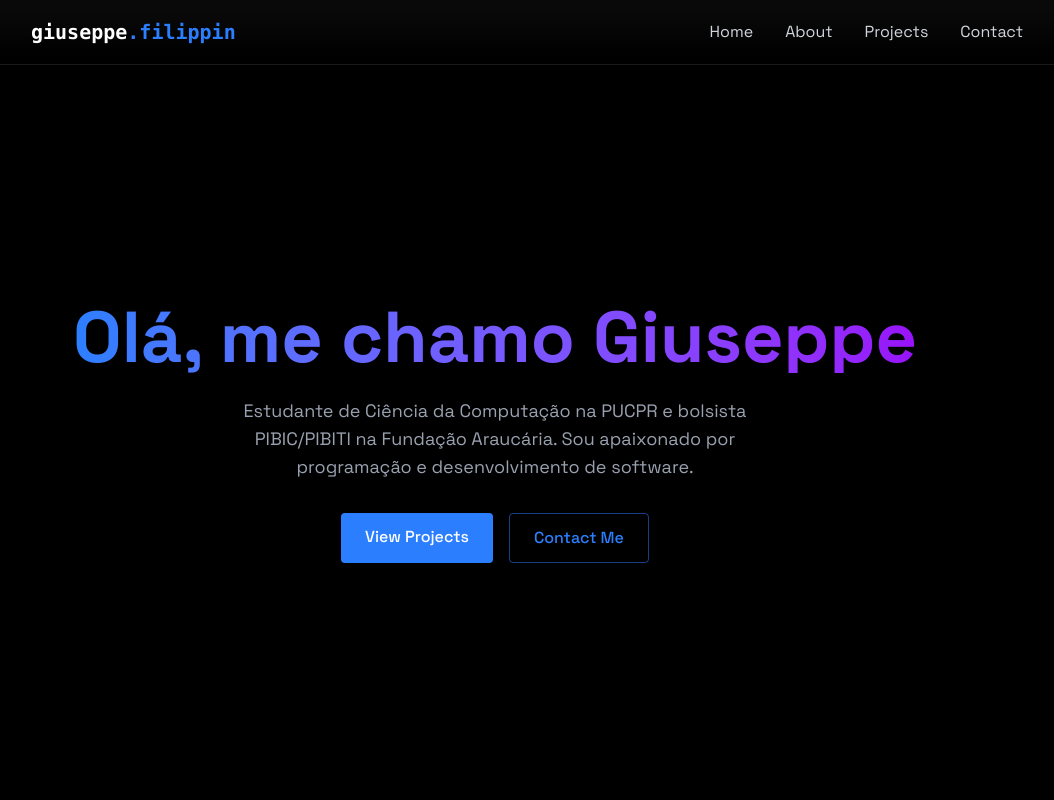
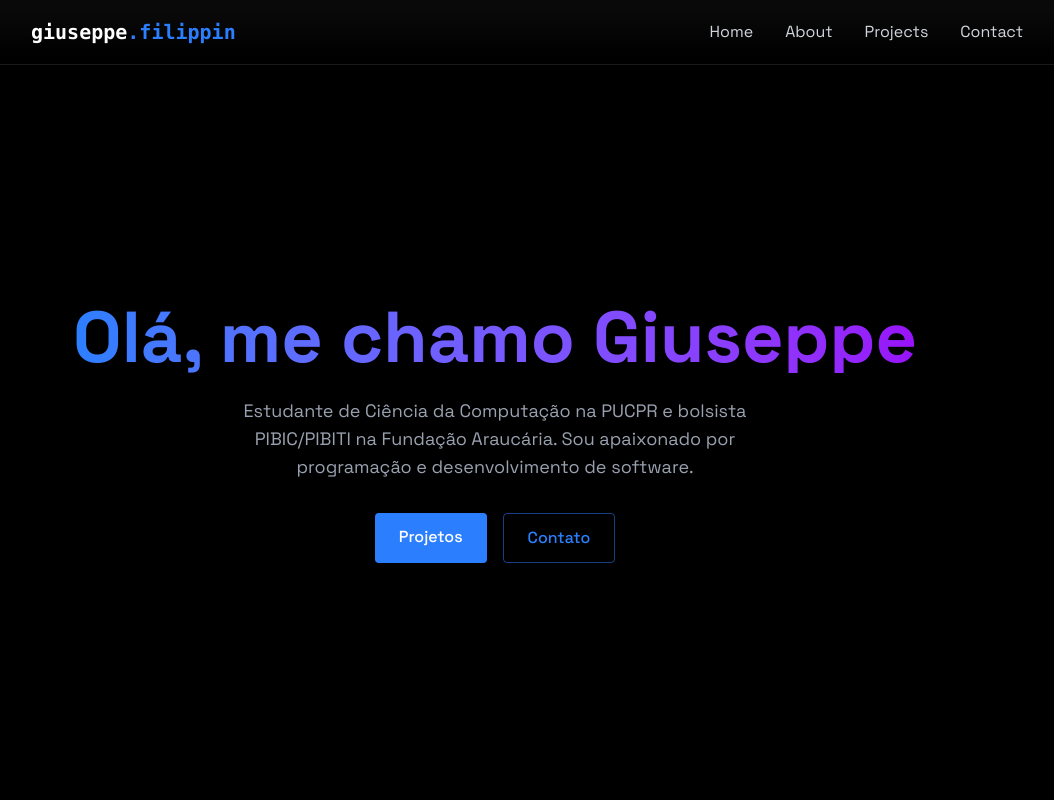
Before and after one commit to giuseppefilippin/Portfolio, a React (Vite) app: page / in a window 1280 px wide. Shown: the top 800 px of the page, without its empty margins (145-1199 px from the left). Built offline with nearby package versions, Linux system fonts and the light colour scheme.

Commit message:
sobre mim

```diff
--- a/src/components/sections/Home.jsx
+++ b/src/components/sections/Home.jsx
@@ -19,13 +19,13 @@ export const Home = () => {
               href="#projects"
               className="bg-blue-500 text-white py-3 px-6 rounded font-medium transition relative overflow-hidden hover:-translate-y-0.5 hover:shadow-[0_0_15px_rgba(59, 130, 246, 0.4)]"
             >
-              View Projects
+              Projetos
             </a>
             <a
               href="#contact"
               className="border border-blue-500/50 text-blue-500 py-3 px-6 rounded font-medium transition-all duration-200 hover:-translate-y-0.5 hover:shadow-[0_0_15px_rgba(59, 130, 246, 0.2)] hover:bg-blue-500/10"
             >
-              Contact Me
+              Contato
             </a>
           </div>
         </div>
```
